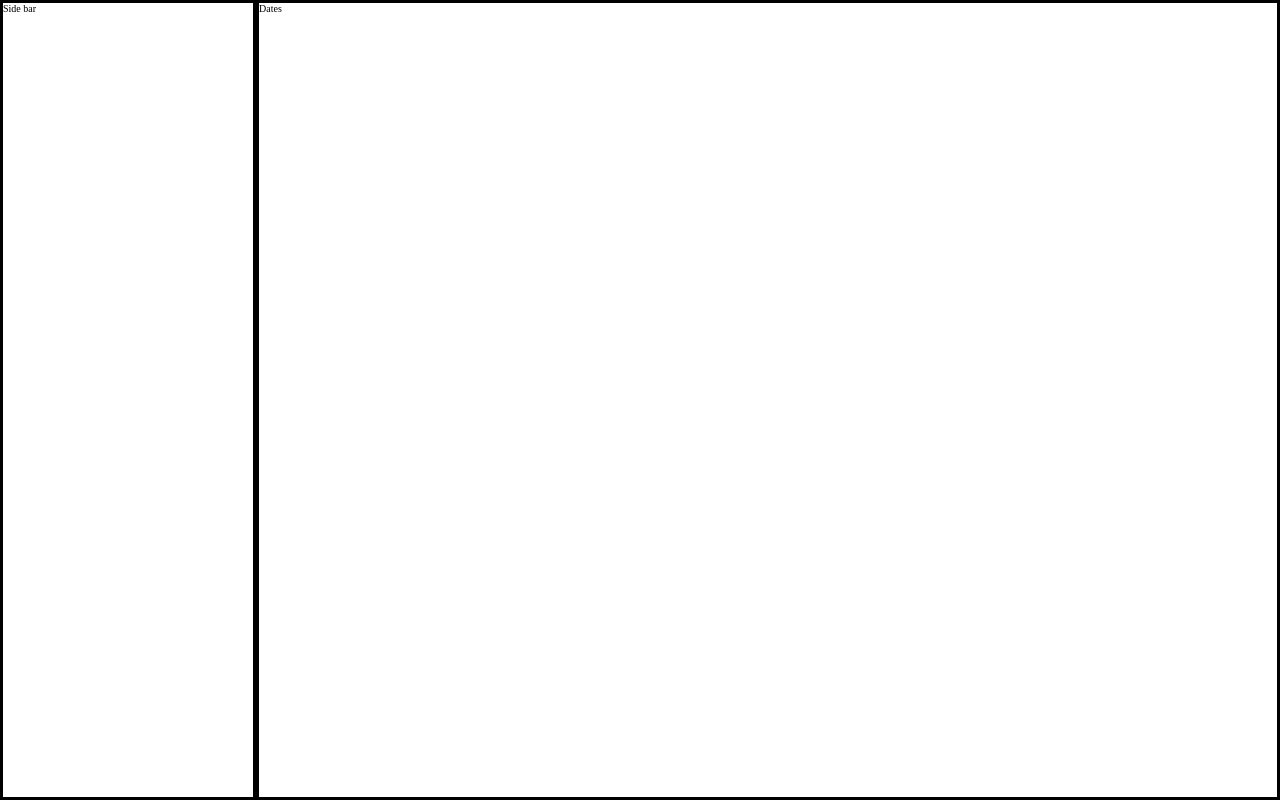
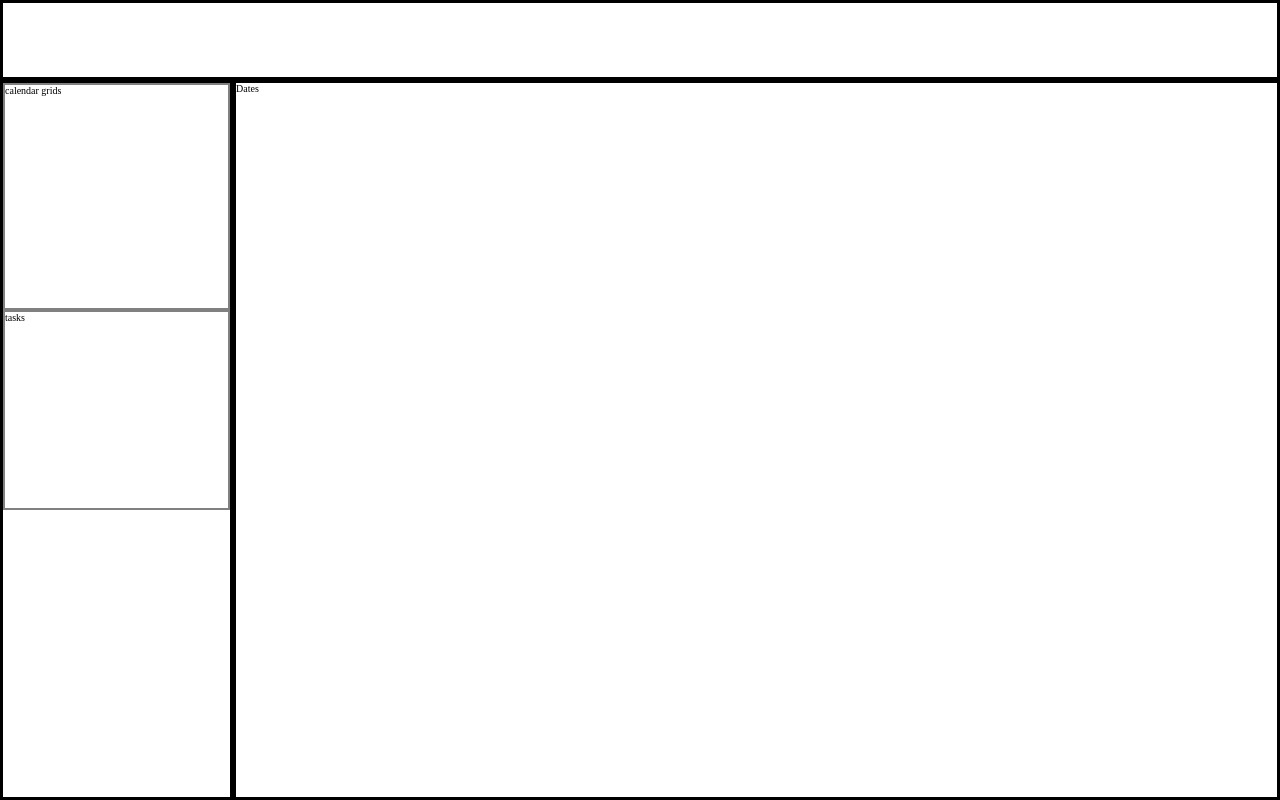
Before and after one commit to SimonX1a0/google-calendar, a React (Vite) app in the folder calendar-app/: page / in a window 1280 px wide. Built offline with nearby package versions, Linux system fonts and the light colour scheme.

Commit message:
modified layout to include header

```diff
--- a/calendar-app/src/Calendar/Calendar.jsx
+++ b/calendar-app/src/Calendar/Calendar.jsx
@@ -1,11 +1,15 @@
 import SideBar from "./SideBar/SideBar.jsx"
 import Dates from "./Dates/Dates.jsx"
+import Header from "./Header/Header.jsx"
 function Calendar(){
     return(
         <>
         <div className="calendar">
-            <SideBar></SideBar>
-            <Dates></Dates>
+            <Header></Header>
+            <div className="calendar-body">
+                <SideBar></SideBar>
+                <Dates></Dates>
+            </div>
         </div>
 
         </>
--- /dev/null
+++ b/calendar-app/src/Calendar/Header/Header.jsx
@@ -0,0 +1,9 @@
+function Header(){
+    return(
+        <div className="header">
+
+        </div>
+    );
+}
+
+export default Header
--- a/calendar-app/src/Calendar/SideBar/SideBar.css
+++ b/calendar-app/src/Calendar/SideBar/SideBar.css
@@ -0,0 +1,22 @@
+.side-bar-title{
+    color: black;
+    font-size: 3cqh;
+    font-family:'Franklin Gothic Medium', 'Arial Narrow', Arial, sans-serifs;
+    text-align: center;
+    border: 2px solid gray;
+    margin-bottom: 5rem;
+}
+
+.side-bar-calendar-grids{
+    width: 100%;
+    aspect-ratio: 1/1;
+    border:2px solid gray;
+    box-sizing: border-box;
+}
+
+.side-bar-progress{
+    width: 100%;
+    min-height: 20rem;
+    border:2px solid gray;
+    box-sizing: border-box;
+}
--- a/calendar-app/src/Calendar/SideBar/SideBar.jsx
+++ b/calendar-app/src/Calendar/SideBar/SideBar.jsx
@@ -3,7 +3,10 @@ import "./SideBar.css"
 function SideBar(){
     return(
         <>
-            <div className="side-bar">Side bar</div>
+            <div className="side-bar">
+                <div className="side-bar-calendar-grids">calendar grids</div>
+                <div className="side-bar-progress">tasks</div>
+            </div>
         </>
     );
 }
--- a/calendar-app/src/index.css
+++ b/calendar-app/src/index.css
@@ -8,20 +8,28 @@ body{
     margin:0;
 }
 
-.calendar{
-    display:flex;
+.calendar-body{
+    display: flex;
+}
+
+.header{
+    width:100vw;
+    height:10vh;
+    border: 3px solid black;
+    box-sizing: border-box;
+
 }
 
 .side-bar{
     width: 20vw;
-    height: 100vh;
+    height: 90vh;
     border: 3px solid black;
     box-sizing: border-box;
 }
 
 .dates{
-    width: 80vw;
-    height: 100vh;
+    width: 90vw;
+    height: 90vh;
     border: 3px solid black;
     box-sizing: border-box;
 }
```
